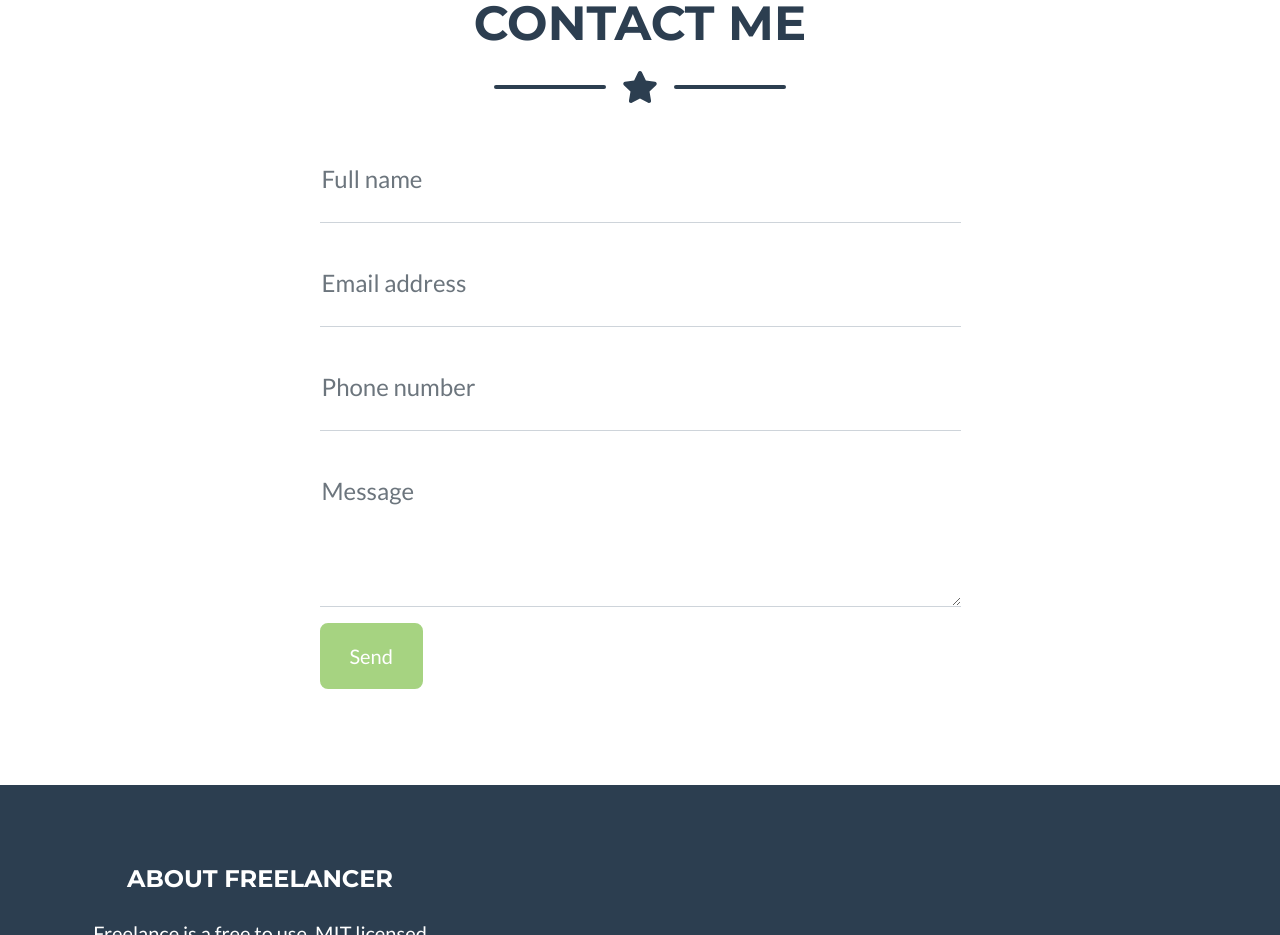
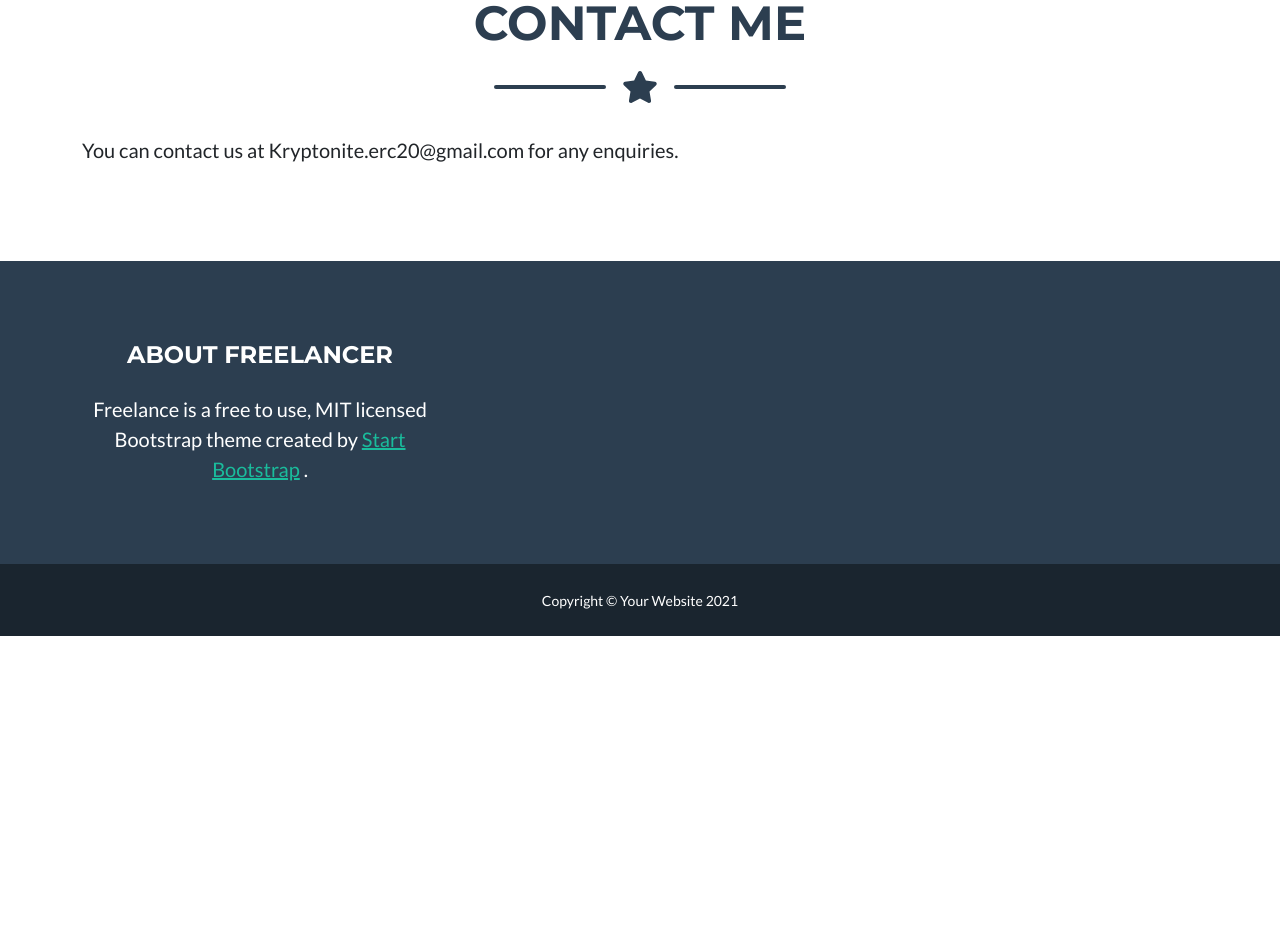
Before and after one commit to KryptoniteCoin/Kryptonite, a plain HTML site: page index.html in a window 1280 px wide. Shown: the part 2192-3127 px from the top of the page. After the commit the page ends 2828 px from the top, so only its background shows below. Drawn offline with nearby package versions, Linux system fonts and the light colour scheme.

Commit message:
Update index.html

```diff
--- a/index.html
+++ b/index.html
@@ -151,64 +151,10 @@
                     <div class="divider-custom-icon"><i class="fas fa-star"></i></div>
                     <div class="divider-custom-line"></div>
                 </div>
-                <!-- Contact Section Form-->
-                <div class="row justify-content-center">
-                    <div class="col-lg-8 col-xl-7">
-                        <!-- * * * * * * * * * * * * * * *-->
-                        <!-- * * SB Forms Contact Form * *-->
-                        <!-- * * * * * * * * * * * * * * *-->
-                        <!-- This form is pre-integrated with SB Forms.-->
-                        <!-- To make this form functional, sign up at-->
-                        <!-- https://startbootstrap.com/solution/contact-forms-->
-                        <!-- to get an API token!-->
-                        <form id="contactForm" data-sb-form-api-token="API_TOKEN">
-                            <!-- Name input-->
-                            <div class="form-floating mb-3">
-                                <input class="form-control" id="name" type="text" placeholder="Enter your name..." data-sb-validations="required" />
-                                <label for="name">Full name</label>
-                                <div class="invalid-feedback" data-sb-feedback="name:required">A name is required.</div>
-                            </div>
-                            <!-- Email address input-->
-                            <div class="form-floating mb-3">
-                                <input class="form-control" id="email" type="email" placeholder="name@example.com" data-sb-validations="required,email" />
-                                <label for="email">Email address</label>
-                                <div class="invalid-feedback" data-sb-feedback="email:required">An email is required.</div>
-                                <div class="invalid-feedback" data-sb-feedback="email:email">Email is not valid.</div>
-                            </div>
-                            <!-- Phone number input-->
-                            <div class="form-floating mb-3">
-                                <input class="form-control" id="phone" type="tel" placeholder="(123) 456-7890" data-sb-validations="required" />
-                                <label for="phone">Phone number</label>
-                                <div class="invalid-feedback" data-sb-feedback="phone:required">A phone number is required.</div>
-                            </div>
-                            <!-- Message input-->
-                            <div class="form-floating mb-3">
-                                <textarea class="form-control" id="message" type="text" placeholder="Enter your message here..." style="height: 10rem" data-sb-validations="required"></textarea>
-                                <label for="message">Message</label>
-                                <div class="invalid-feedback" data-sb-feedback="message:required">A message is required.</div>
-                            </div>
-                            <!-- Submit success message-->
-                            <!---->
-                            <!-- This is what your users will see when the form-->
-                            <!-- has successfully submitted-->
-                            <div class="d-none" id="submitSuccessMessage">
-                                <div class="text-center mb-3">
-                                    <div class="fw-bolder">Form submission successful!</div>
-                                    To activate this form, sign up at
-                                    <br />
-                                    <a href="https://startbootstrap.com/solution/contact-forms">https://startbootstrap.com/solution/contact-forms</a>
-                                </div>
-                            </div>
-                            <!-- Submit error message-->
-                            <!---->
-                            <!-- This is what your users will see when there is-->
-                            <!-- an error submitting the form-->
-                            <div class="d-none" id="submitErrorMessage"><div class="text-center text-danger mb-3">Error sending message!</div></div>
-                            <!-- Submit Button-->
-                            <button class="btn btn-primary btn-xl disabled" id="submitButton" type="submit">Send</button>
-                        </form>
-                    </div>
-                </div>
+                <!--- Contact Info --->
+                <p class="lead mb-0">
+                    You can contact us at Kryptonite.erc20@gmail.com for any enquiries.
+                </p>
             </div>
         </section>
         <!-- Footer-->
```
